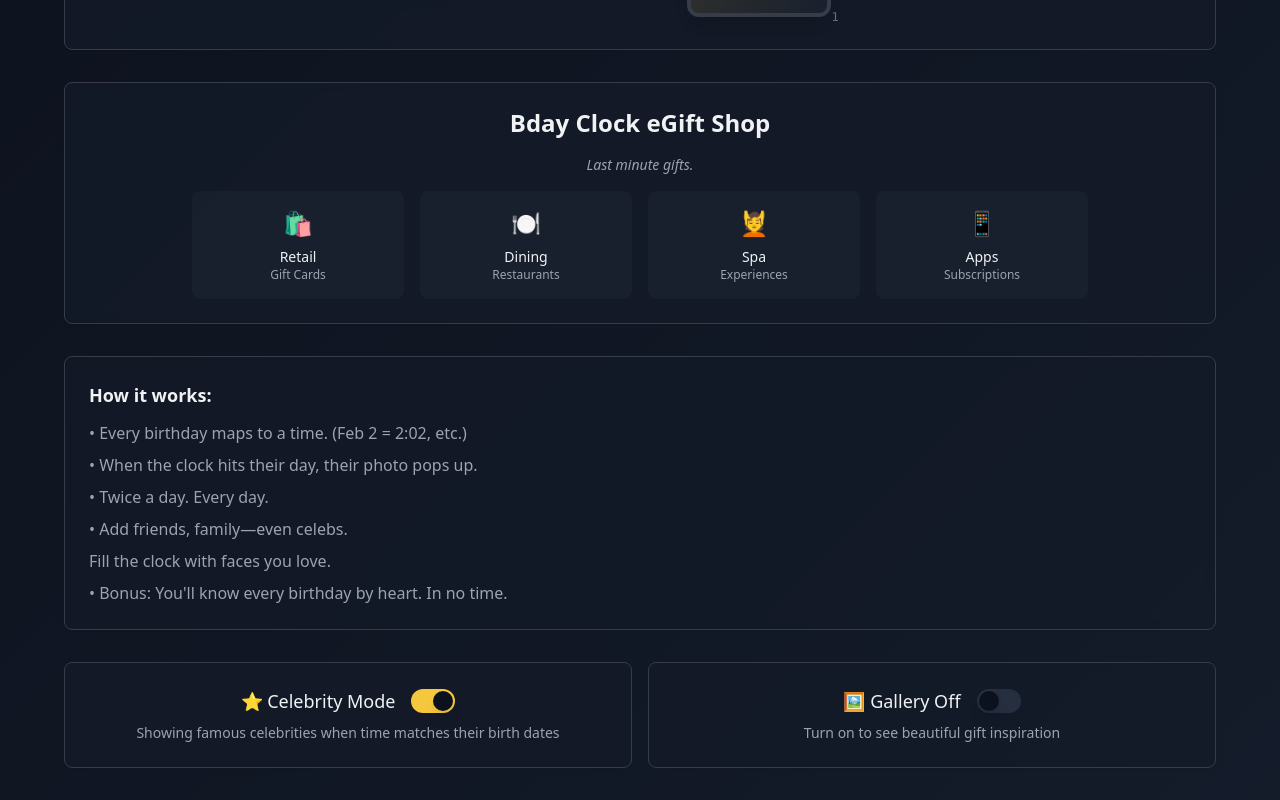
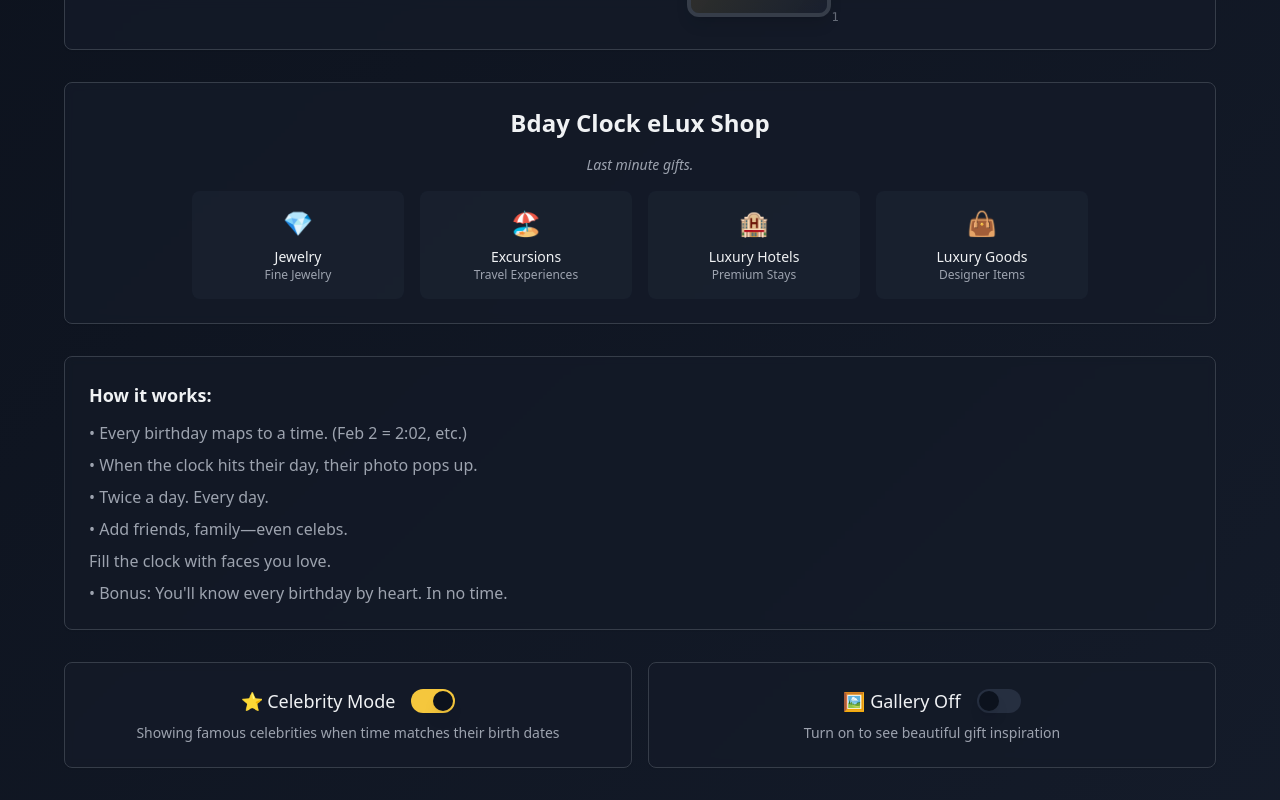
Before and after one commit to shawnshawn61/bday-clock, a React (Vite) app: page / in a window 1280 px wide. Both pictures are taken after a click on the switch 432 px from the left and 1531 px from the top of the page. Shown: the part 380-1180 px from the top of the page. Built offline with nearby package versions, Linux system fonts and the light colour scheme.

Commit message:
Fix celebrity mode toggle
Ensure celebrity mode functions correctly, preserving celebrity data.
Update the store to "Bday Clock eLux Shop" with luxury gift card options.

```diff
--- a/src/components/BirthdayClock.tsx
+++ b/src/components/BirthdayClock.tsx
@@ -306,14 +306,69 @@ export const BirthdayClock = () => {
         </Card>
 
 
-        {/* Bday Clock eGift Shop */}
+        {/* Celebrity birthdays display */}
+        {celebrityMode && currentTimeIsValidDate && matchingBirthdays.length > 0 && (
+          <>
+            <BirthdayDisplay birthdays={matchingBirthdays} />
+            {matchingBirthdays.length > 1 && (
+              <div className="flex justify-center items-center gap-2">
+                <span className="text-sm text-muted-foreground">
+                  {currentBirthdayIndex + 1} of {matchingBirthdays.length}
+                </span>
+                <div className="flex gap-1">
+                  {matchingBirthdays.map((_, index) => (
+                    <div
+                      key={index}
+                      className={`w-2 h-2 rounded-full transition-colors ${
+                        index === currentBirthdayIndex ? 'bg-celebration' : 'bg-muted-foreground/30'
+                      }`}
+                    />
+                  ))}
+                </div>
+              </div>
+            )}
+          </>
+        )}
+
+        {/* Gift Shop */}
         <Card className="p-6 bg-card/80 backdrop-blur-sm border-photo-frame">
           <div className="text-center space-y-4">
-            <h2 className="text-2xl font-bold text-foreground">Bday Clock eGift Shop</h2>
+            <h2 className="text-2xl font-bold text-foreground">
+              {celebrityMode ? "Bday Clock eLux Shop" : "Bday Clock eGift Shop"}
+            </h2>
             <p className="text-muted-foreground text-sm italic">Last minute gifts.</p>
 
             <div className="grid grid-cols-2 md:grid-cols-4 gap-4 max-w-4xl mx-auto">
-              {/* Gift Cards */}
+              {celebrityMode ? (
+                <>
+                  {/* Luxury Items */}
+                  <div className="p-4 bg-secondary/30 rounded-lg hover:bg-secondary/50 transition-colors cursor-pointer">
+                    <div className="text-2xl mb-2">💎</div>
+                    <div className="text-sm font-medium">Jewelry</div>
+                    <div className="text-xs text-muted-foreground">Fine Jewelry</div>
+                  </div>
+
+                  <div className="p-4 bg-secondary/30 rounded-lg hover:bg-secondary/50 transition-colors cursor-pointer">
+                    <div className="text-2xl mb-2">🏖️</div>
+                    <div className="text-sm font-medium">Excursions</div>
+                    <div className="text-xs text-muted-foreground">Travel Experiences</div>
+                  </div>
+
+                  <div className="p-4 bg-secondary/30 rounded-lg hover:bg-secondary/50 transition-colors cursor-pointer">
+                    <div className="text-2xl mb-2">🏨</div>
+                    <div className="text-sm font-medium">Luxury Hotels</div>
+                    <div className="text-xs text-muted-foreground">Premium Stays</div>
+                  </div>
+
+                  <div className="p-4 bg-secondary/30 rounded-lg hover:bg-secondary/50 transition-colors cursor-pointer">
+                    <div className="text-2xl mb-2">👜</div>
+                    <div className="text-sm font-medium">Luxury Goods</div>
+                    <div className="text-xs text-muted-foreground">Designer Items</div>
+                  </div>
+                </>
+              ) : (
+                <>
+                  {/* Regular Gift Cards */}
                   <div className="p-4 bg-secondary/30 rounded-lg hover:bg-secondary/50 transition-colors cursor-pointer">
                     <div className="text-2xl mb-2">🛍️</div>
                     <div className="text-sm font-medium">Retail</div>
@@ -337,6 +392,8 @@ export const BirthdayClock = () => {
                     <div className="text-sm font-medium">Apps</div>
                     <div className="text-xs text-muted-foreground">Subscriptions</div>
                   </div>
+                </>
+              )}
             </div>
           </div>
         </Card>
```
Lines whose indentation alone changed are shown as unchanged.
